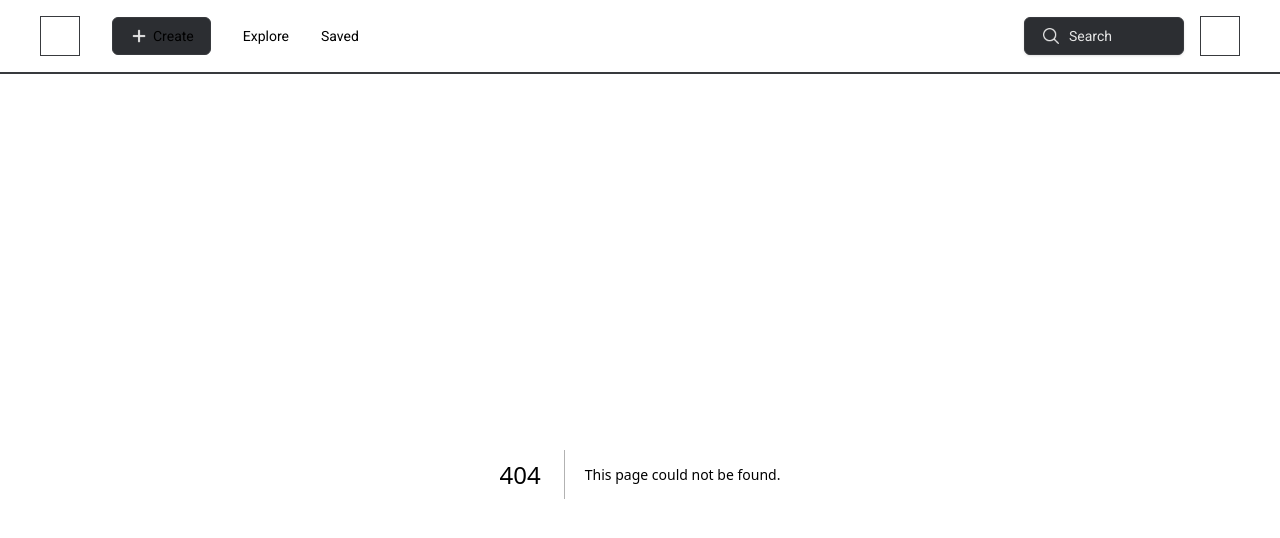
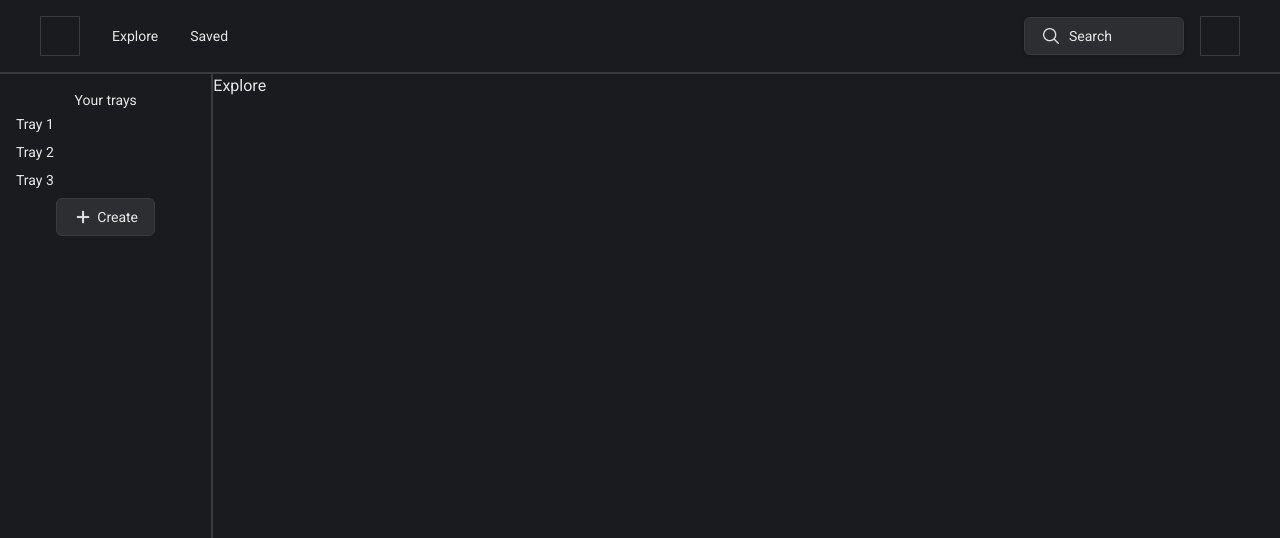
Before and after one commit to carlius404/customTrays, a Next.js app: page /explore in a window 1280 px wide. Before the commit this address had no page. Shown: the top 538 px of the page. Built offline with nearby package versions, Linux system fonts and the light colour scheme.

Commit message:
add sidebar

```diff
--- /dev/null
+++ b/src/app/explore/page.tsx
@@ -0,0 +1,7 @@
+import React from "react";
+
+const Explore = () => {
+	return <div>Explore</div>;
+};
+
+export default Explore;
--- a/src/app/globals.css
+++ b/src/app/globals.css
@@ -3,6 +3,7 @@
 @tailwind utilities;
 
 html {
+  box-sizing: border-box;
   background-color: #191b1f;
   color: #e6e6e6;
 }
--- a/src/app/layout.tsx
+++ b/src/app/layout.tsx
@@ -8,6 +8,7 @@ export const metadata = {
 };
 
 import { Roboto } from "next/font/google";
+import Sidebar from "../components/sidebar";
 
 const robotos = Roboto({
 	weight: "400",
@@ -18,9 +19,14 @@ const robotos = Roboto({
 export default function RootLayout({ children }: { children: React.ReactNode }) {
 	return (
 		<html lang="en" className={robotos.className}>
-			<body>
-				<Navbar />
-				<main>{children}</main>
+			<body className="flex flex-col h-screen overflow-y-hidden">
+				<div className="flex-none">
+					<Navbar />
+				</div>
+				<main className="grid grid-cols-[1fr,5fr] flex-grow">
+					<Sidebar />
+					{children}
+				</main>
 			</body>
 		</html>
 	);
--- /dev/null
+++ b/src/app/saved/page.tsx
@@ -0,0 +1,7 @@
+import React from "react";
+
+const Saved = () => {
+	return <div>Saved</div>;
+};
+
+export default Saved;
--- a/src/components/navbar.tsx
+++ b/src/components/navbar.tsx
@@ -16,14 +16,7 @@ const Navbar = () => {
 							<span className="block h-full w-full" />
 						</Link>
 					</li>
-					<li>
-						<Link href="/create">
-							<div className="py-2 px-4 border border-[#383a3e] rounded-md bg-[#2c2e32] flex items-center space-x-1 hover:bg-[#313438]">
-								<Image src={"/plus.png"} alt="" width={20} height={20} />
-								<span>Create</span>
-							</div>
-						</Link>
-					</li>
+
 					<li>
 						<Link href="explore" className="underline-transition">
 							Explore
--- /dev/null
+++ b/src/components/sidebar.tsx
@@ -0,0 +1,26 @@
+import React from "react";
+import Image from "next/image";
+import Link from "next/link";
+
+const Sidebar = () => {
+	return (
+		<div className="border-r-2 border-[#383a3e] flex flex-col text-sm p-4">
+			<div className="mx-auto">Your trays</div>
+			<ul>
+				<li className="py-1">Tray 1</li>
+				<li className="py-1">Tray 2</li>
+				<li className="py-1">Tray 3</li>
+				<li className="w-max py-1 mx-auto">
+					<Link href="/create">
+						<div className="py-2 px-4 border border-[#383a3e] rounded-md bg-[#2c2e32] flex items-center space-x-1 hover:bg-[#313438]">
+							<Image src={"/plus.png"} alt="" width={20} height={20} />
+							<span>Create</span>
+						</div>
+					</Link>
+				</li>
+			</ul>
+		</div>
+	);
+};
+
+export default Sidebar;
```
